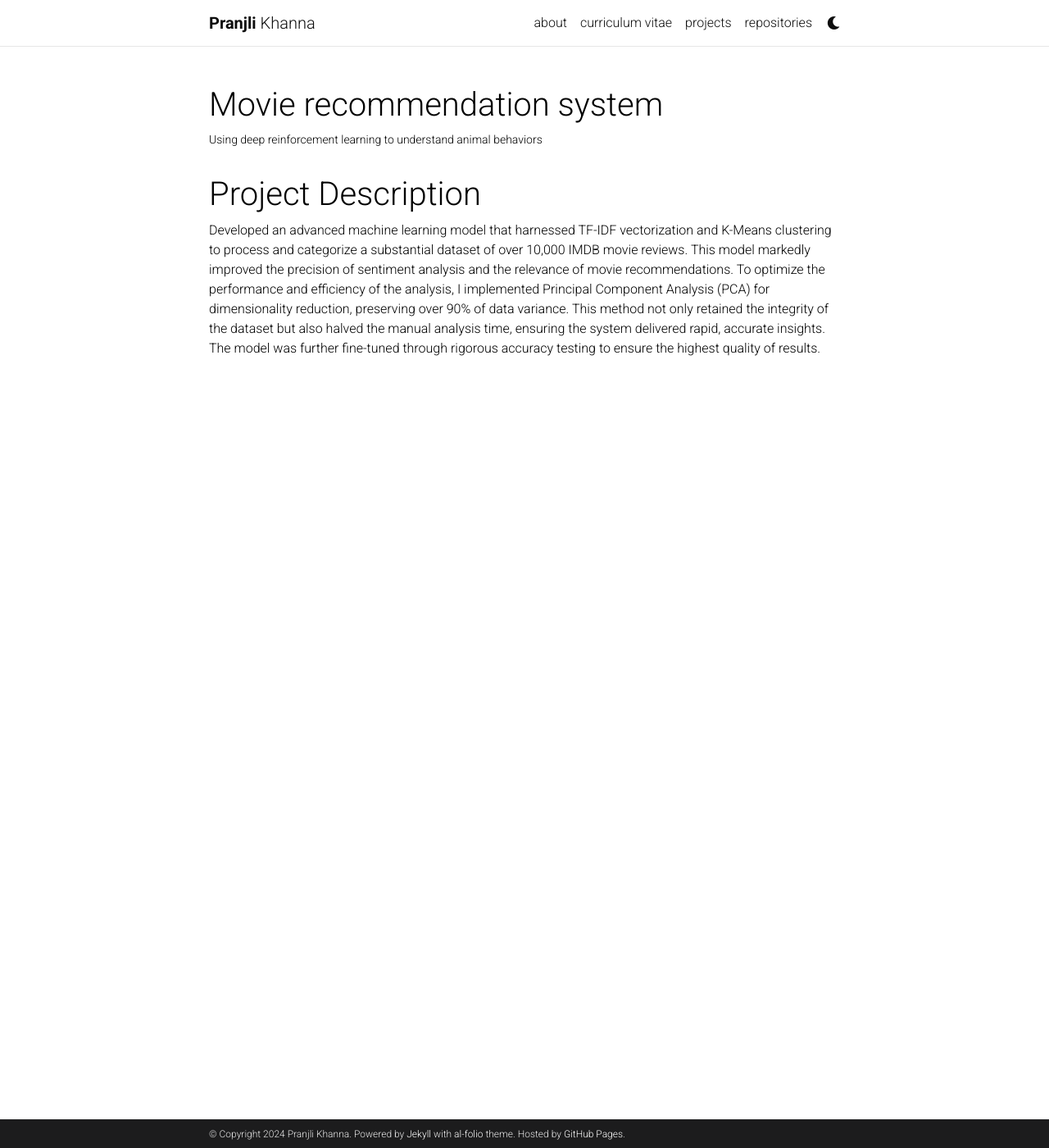
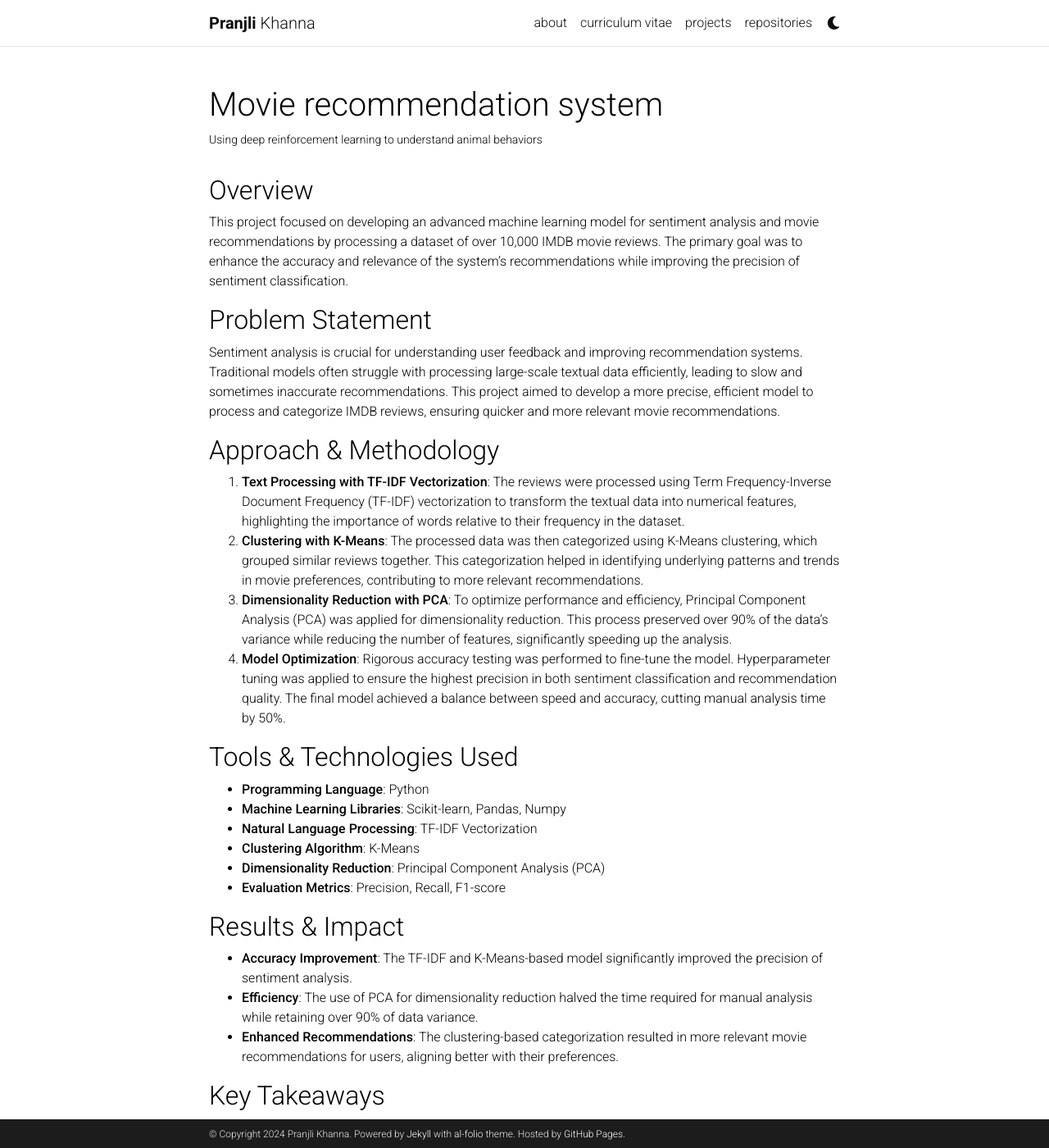
Before and after one commit to pranjlikhanna/pranjlikhanna.github.io, a Jekyll site: the page built from _projects/1_project.md, in a window 1280 px wide and 1400 px high. Shown: the whole window at 82% size. Built offline with Jekyll 4.4.1, drawn with Linux system fonts in a browser that asks for light colours; comment, search, counter and statistics services are not loaded; a style sheet for code colours, icons or effects is not loaded; some of the changed text lies outside the part shown.

Commit message:
Update 1_project.md

```diff
--- a/_projects/1_project.md
+++ b/_projects/1_project.md
@@ -7,6 +7,36 @@ importance: 1
 category: academic
 ---
 
-# Project Description
+## Overview
+This project focused on developing an advanced machine learning model for sentiment analysis and movie recommendations by processing a dataset of over 10,000 IMDB movie reviews. The primary goal was to enhance the accuracy and relevance of the system's recommendations while improving the precision of sentiment classification.
 
-Developed an advanced machine learning model that harnessed TF-IDF vectorization and K-Means clustering to process and categorize a substantial dataset of over 10,000 IMDB movie reviews. This model markedly improved the precision of sentiment analysis and the relevance of movie recommendations. To optimize the performance and efficiency of the analysis, I implemented Principal Component Analysis (PCA) for dimensionality reduction, preserving over 90% of data variance. This method not only retained the integrity of the dataset but also halved the manual analysis time, ensuring the system delivered rapid, accurate insights. The model was further fine-tuned through rigorous accuracy testing to ensure the highest quality of results.
+## Problem Statement
+Sentiment analysis is crucial for understanding user feedback and improving recommendation systems. Traditional models often struggle with processing large-scale textual data efficiently, leading to slow and sometimes inaccurate recommendations. This project aimed to develop a more precise, efficient model to process and categorize IMDB reviews, ensuring quicker and more relevant movie recommendations.
+
+## Approach & Methodology
+1. **Text Processing with TF-IDF Vectorization**: The reviews were processed using Term Frequency-Inverse Document Frequency (TF-IDF) vectorization to transform the textual data into numerical features, highlighting the importance of words relative to their frequency in the dataset.
+2. **Clustering with K-Means**: The processed data was then categorized using K-Means clustering, which grouped similar reviews together. This categorization helped in identifying underlying patterns and trends in movie preferences, contributing to more relevant recommendations.
+3. **Dimensionality Reduction with PCA**: To optimize performance and efficiency, Principal Component Analysis (PCA) was applied for dimensionality reduction. This process preserved over 90% of the data’s variance while reducing the number of features, significantly speeding up the analysis.
+4. **Model Optimization**: Rigorous accuracy testing was performed to fine-tune the model. Hyperparameter tuning was applied to ensure the highest precision in both sentiment classification and recommendation quality. The final model achieved a balance between speed and accuracy, cutting manual analysis time by 50%.
+
+## Tools & Technologies Used
+- **Programming Language**: Python
+- **Machine Learning Libraries**: Scikit-learn, Pandas, Numpy
+- **Natural Language Processing**: TF-IDF Vectorization
+- **Clustering Algorithm**: K-Means
+- **Dimensionality Reduction**: Principal Component Analysis (PCA)
+- **Evaluation Metrics**: Precision, Recall, F1-score
+
+## Results & Impact
+- **Accuracy Improvement**: The TF-IDF and K-Means-based model significantly improved the precision of sentiment analysis.
+- **Efficiency**: The use of PCA for dimensionality reduction halved the time required for manual analysis while retaining over 90% of data variance.
+- **Enhanced Recommendations**: The clustering-based categorization resulted in more relevant movie recommendations for users, aligning better with their preferences.
+
+## Key Takeaways
+This project demonstrated the power of combining machine learning techniques like TF-IDF vectorization, clustering, and dimensionality reduction to improve both the accuracy and efficiency of sentiment analysis and recommendation systems. It highlighted the importance of data preprocessing and model fine-tuning to deliver precise, impactful results.
+
+## Skills Demonstrated
++ Natural Language Processing (NLP)
++ Machine Learning (Clustering, Dimensionality Reduction)
++ Data Preprocessing and Feature Engineering
++ Model Optimization and Accuracy Testing
```
